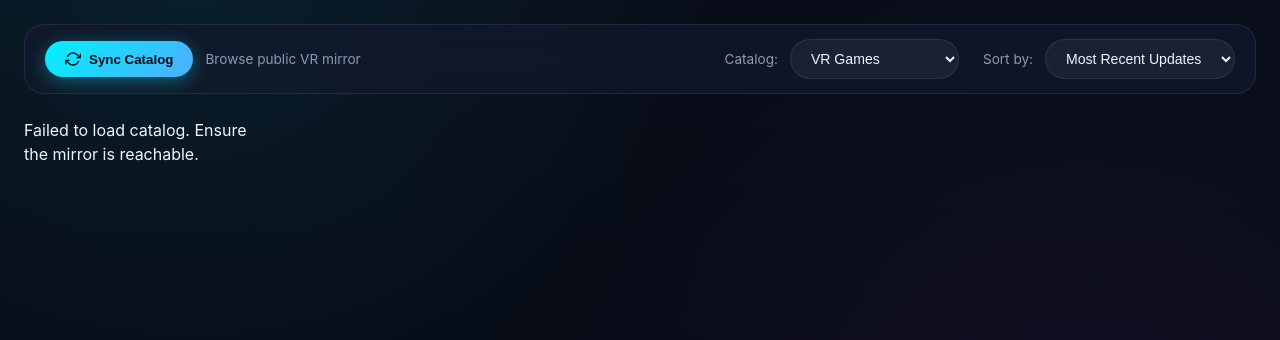
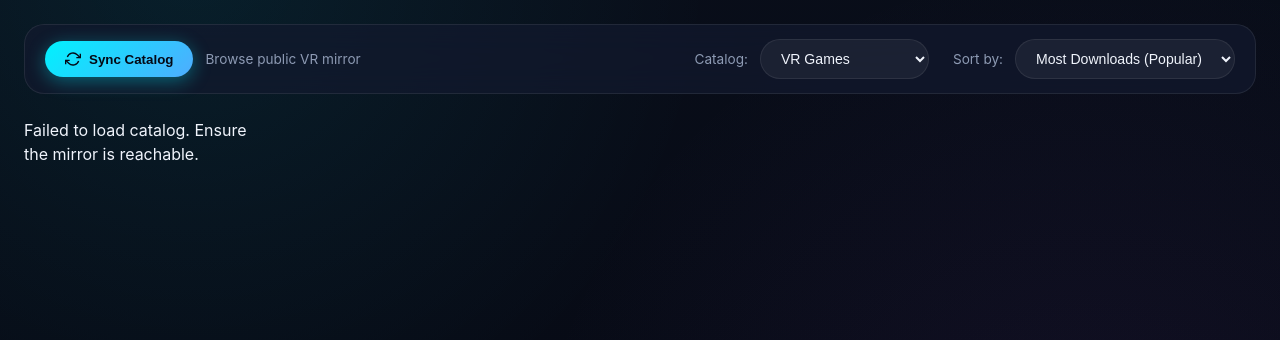
Before and after one commit to Crypto90/frameload, a Python web app: template frameload/web/templates/index.html in a window 1280 px wide. Shown: the part 116-456 px from the top of the page. Run offline with Jinja, Linux system fonts and the light colour scheme; the template is opened without the code that fills it, so the values that code supplies are empty.

Commit message:
v1.2.6: Add sort by most / least downloads and highest rating
- Add 'Most Downloads (Popular)' and 'Least Downloads' to catalog sort-select dropdown
- Add 'Highest Rated' sorting option
- Implement downloads & rating sorting in VrpMirror and FdroidCatalog backend search
- Display download count on game cards and details modal
- Add unit tests for downloads and rating sorting

```diff
--- a/frameload/__init__.py
+++ b/frameload/__init__.py
@@ -1,3 +1,3 @@
 """FrameLoad: On-Device VR Sideloading, Catalog Browser, and Installer for Steam Frame."""
 
-__version__ = "1.2.5"
+__version__ = "1.2.6"
--- a/frameload/catalog/fdroid.py
+++ b/frameload/catalog/fdroid.py
@@ -157,7 +157,11 @@ class FDroidCatalog:
             ]
 
         # Sorting
-        if sort_by == "name":
+        if sort_by in ("downloads", "popularity"):
+            results.sort(key=lambda g: getattr(g, "downloads", 0) or 0, reverse=(sort_order == "desc"))
+        elif sort_by in ("rating", "score"):
+            results.sort(key=lambda g: getattr(g, "rating", 0.0) or 0.0, reverse=(sort_order == "desc"))
+        elif sort_by == "name":
             results.sort(key=lambda g: g.name.lower(), reverse=(sort_order == "desc"))
         elif sort_by == "size":
             results.sort(key=lambda g: g.size_bytes, reverse=(sort_order == "desc"))
--- a/frameload/catalog/vrp_mirror.py
+++ b/frameload/catalog/vrp_mirror.py
@@ -430,7 +430,11 @@ class VrpMirror:
             ]
 
         # Sorting
-        if sort_by == "name":
+        if sort_by in ("downloads", "popularity"):
+            results.sort(key=lambda g: getattr(g, "downloads", 0) or 0, reverse=(sort_order == "desc"))
+        elif sort_by in ("rating", "score"):
+            results.sort(key=lambda g: getattr(g, "rating", 0.0) or 0.0, reverse=(sort_order == "desc"))
+        elif sort_by == "name":
             results.sort(key=lambda g: g.name.lower(), reverse=(sort_order == "desc"))
         elif sort_by == "size":
             results.sort(key=lambda g: g.size_bytes, reverse=(sort_order == "desc"))
--- a/frameload/web/static/js/app.js
+++ b/frameload/web/static/js/app.js
@@ -10,7 +10,7 @@ const state = {
     totalPages: 1,
     totalCount: 0,
     query: "",
-    sortBy: "date",
+    sortBy: "downloads",
     sortOrder: "desc",
     kind: "vr"
   },
@@ -149,8 +149,12 @@ function setupSearch() {
   if (sortSelect) {
     sortSelect.addEventListener("change", (e) => {
       const val = e.target.value;
-      if (val === "date_desc") { state.catalog.sortBy = "date"; state.catalog.sortOrder = "desc"; }
+      if (val === "downloads_desc") { state.catalog.sortBy = "downloads"; state.catalog.sortOrder = "desc"; }
+      else if (val === "downloads_asc") { state.catalog.sortBy = "downloads"; state.catalog.sortOrder = "asc"; }
+      else if (val === "date_desc") { state.catalog.sortBy = "date"; state.catalog.sortOrder = "desc"; }
+      else if (val === "rating_desc") { state.catalog.sortBy = "rating"; state.catalog.sortOrder = "desc"; }
       else if (val === "name_asc") { state.catalog.sortBy = "name"; state.catalog.sortOrder = "asc"; }
+      else if (val === "name_desc") { state.catalog.sortBy = "name"; state.catalog.sortOrder = "desc"; }
       else if (val === "size_desc") { state.catalog.sortBy = "size"; state.catalog.sortOrder = "desc"; }
       else if (val === "size_asc") { state.catalog.sortBy = "size"; state.catalog.sortOrder = "asc"; }
       state.catalog.page = 1;
@@ -234,7 +238,7 @@ function renderCatalogGrid() {
           <div class="card-title" title="${game.name}">${game.name}</div>
           <div class="card-meta">
             <span>${game.size_formatted}</span>
-            <span>${game.version_code ? 'v' + game.version_code : ''}</span>
+            <span>${game.downloads ? '📥 ' + game.downloads.toLocaleString() : (game.version_code ? 'v' + game.version_code : '')}</span>
           </div>
           <div class="card-actions">
             ${isInstalled
@@ -628,6 +632,13 @@ function openGameModal(id, mode = "catalog") {
   document.getElementById("modal-game-title").textContent = game.name || game.title;
   document.getElementById("modal-game-pkg").textContent = pkg;
   document.getElementById("modal-game-size").textContent = game.size_formatted || `${Math.round((game.apk_size || 0)/(1024*1024))} MB`;
+
+  const dlEl = document.getElementById("modal-game-downloads");
+  if (dlEl) {
+    dlEl.textContent = (game.downloads !== undefined && game.downloads !== null && game.downloads > 0)
+      ? `${game.downloads.toLocaleString()} downloads`
+      : (mode === "catalog" ? "N/A" : "Installed");
+  }
 
   // Release Notes / Instructions section
   const notesSection = document.getElementById("modal-notes-section");
--- a/frameload/web/templates/index.html
+++ b/frameload/web/templates/index.html
@@ -169,8 +169,12 @@
           </select>
           <label style="font-size:0.85rem; color:var(--text-muted);">Sort by:</label>
           <select id="sort-select" class="select-styled">
+            <option value="downloads_desc">Most Downloads (Popular)</option>
+            <option value="downloads_asc">Least Downloads</option>
             <option value="date_desc">Most Recent Updates</option>
+            <option value="rating_desc">Highest Rated</option>
             <option value="name_asc">Title (A-Z)</option>
+            <option value="name_desc">Title (Z-A)</option>
             <option value="size_desc">Size (Largest first)</option>
             <option value="size_asc">Size (Smallest first)</option>
           </select>
--- a/setup.py
+++ b/setup.py
@@ -3,7 +3,7 @@ from setuptools import find_packages, setup
 
 setup(
     name="frameload",
-    version="1.2.5",
+    version="1.2.6",
     description="All-in-One On-Device VR Sideloading, Catalog Downloader, and Game Manager for Steam Frame",
     author="Crypto90",
     packages=find_packages(),
```
Also changed, not shown: tests/test_vrsrc_audit.py (+22 -0 lines), README.md, 1 other file.
